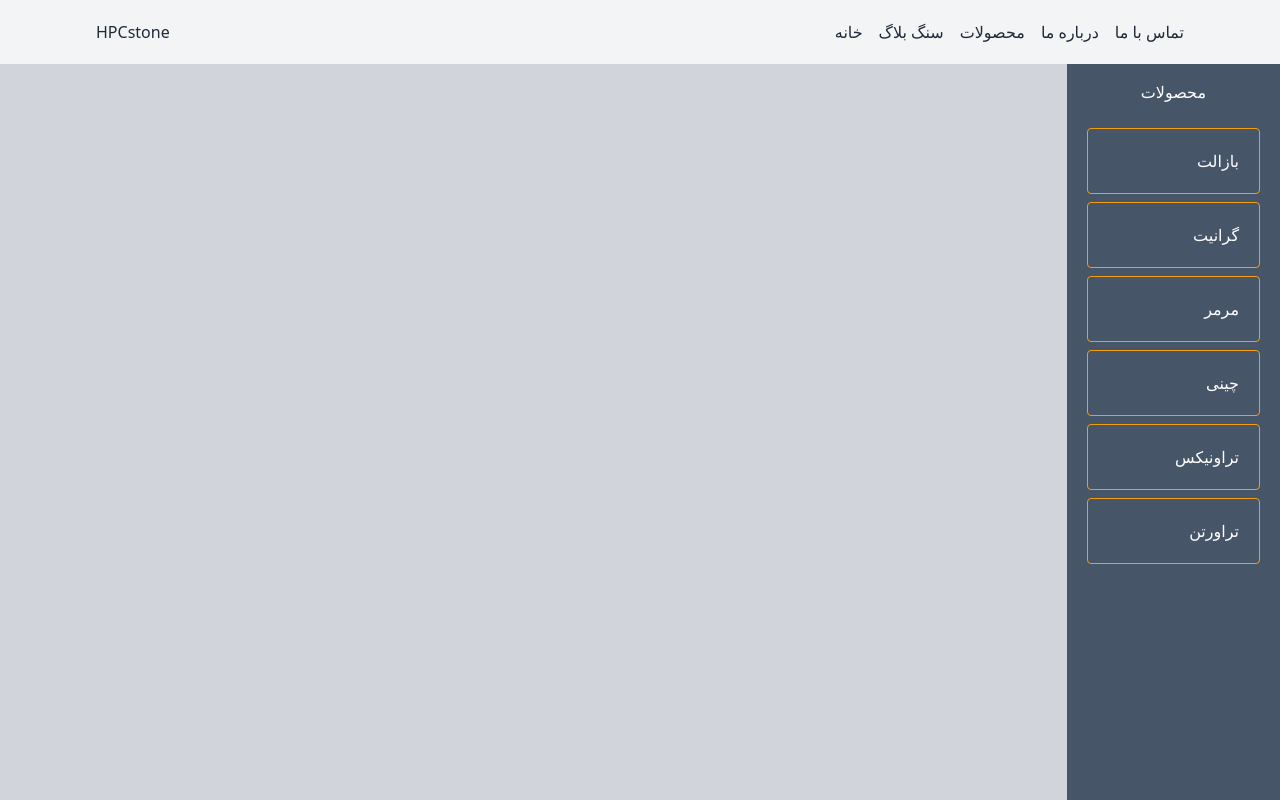
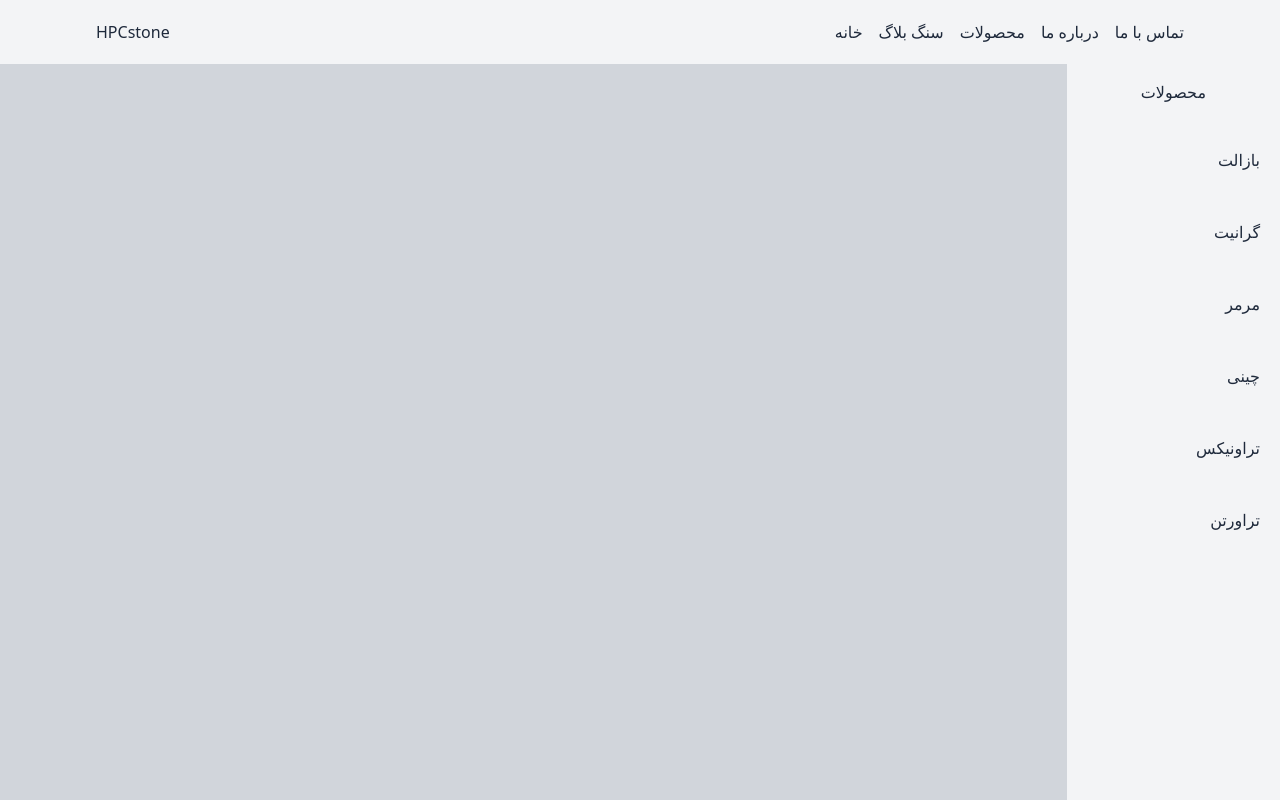
Before and after one commit to EhsanKinux/hpcstone_react, a React (Vite) app: page /products in a window 1280 px wide. Shown: the top 800 px of the page. Built offline with nearby package versions, Linux system fonts and the light colour scheme.

Commit message:
Change sidebar style

```diff
--- a/src/pages/products/Products.jsx
+++ b/src/pages/products/Products.jsx
@@ -14,15 +14,15 @@ const Products = () => {
 
   return (
     <RootLayout>
-      <div className="min-h-screen flex bg-white products">
-        <nav className="w-2/12 bg-slate-600 text-white">
+      <div className="min-h-screen flex products">
+        <nav className="w-2/12 bg-gray-100 text-slate-800">
           <ul className="flex flex-col sticky top-20 gap-2 h-3/6 overflow-y-auto">
             <h2 className="text-center mb-4">محصولات</h2>
             {categories.map((category) => {
               return (
                 <>
                   <Link
-                    className="p-5 mx-5 rounded border border-amber-500"
+                    className="p-5 hover:bg-green-100"
                     to={`/products/${category.pathName}`}
                     key={category.id}
                   >
```
